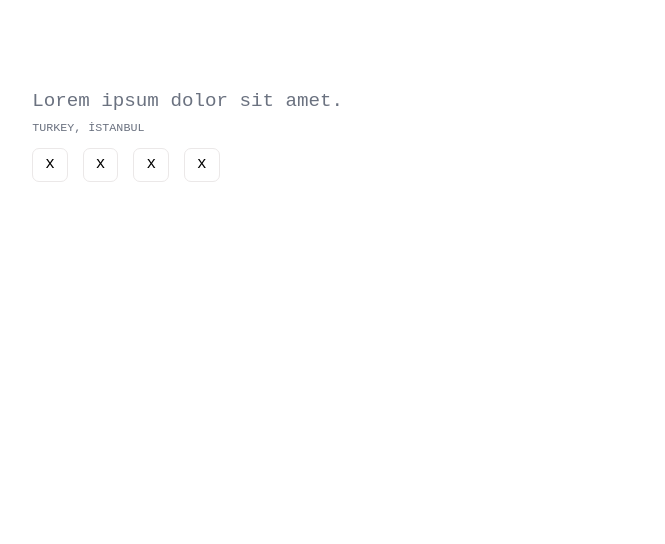
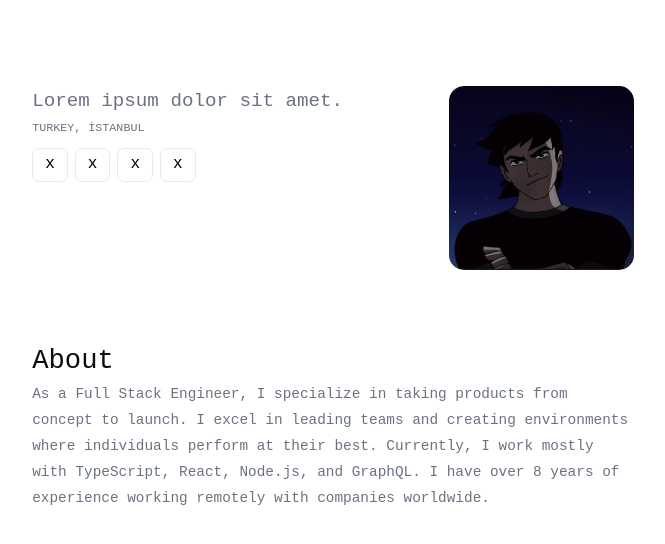
Before and after one commit to burakbehlull/resumer, a React (Vite) app in the folder client/: page /profile/1 in a window 1280 px wide. Shown: the top 544 px of the page, without its empty margins (307-972 px from the left). Built offline with nearby package versions, Linux system fonts and the light colour scheme; no server answers; a web font is replaced by a local one.

Commit message:
feat: Style Head and About components

```diff
--- /dev/null
+++ b/client/src/pages/Profile/About.tsx
@@ -0,0 +1,16 @@
+import React from 'react'
+import { IProps } from '../../types/propsTypes'
+
+const About : React.FC<IProps> = ({data}) =>{
+
+    return (
+        <article className='profileAbout'>
+            <h2>About</h2>
+            <div>
+                <p>As a Full Stack Engineer, I specialize in taking products from concept to launch. I excel in leading teams and creating environments where individuals perform at their best. Currently, I work mostly with TypeScript, React, Node.js, and GraphQL. I have over 8 years of experience working remotely with companies worldwide.</p>
+            </div>
+        </article>
+    )
+}
+
+export default About
--- a/client/src/pages/Profile/Head.tsx
+++ b/client/src/pages/Profile/Head.tsx
@@ -1,12 +1,12 @@
 import React from 'react'
-import {IHeadProps} from '../../types/propsTypes'
-
-const Profile : React.FC<IHeadProps> = ({data}) =>{
+import {IProps} from '../../types/propsTypes'
+import Kevin from './kevin.jpg'
+const Head : React.FC<IProps> = ({data}) =>{
 
     return (
         <article className='profileHead'>
             <div>
-                <h3> {data?.displayName} </h3>
+                <h3> {data?.displayName } </h3>
                 <p>Lorem ipsum dolor sit amet.</p>
                 <pre>TURKEY, İSTANBUL</pre>
                 <ul>
@@ -16,9 +16,11 @@ const Profile : React.FC<IHeadProps> = ({data}) =>{
                     <li>x</li>
                 </ul>
             </div>
-            <div></div>
+            <div>
+                <img src={Kevin} alt="Profile Picture" />
+            </div>
         </article>
     )
 }
 
-export default Profile
+export default Head
--- a/client/src/pages/Profile/Profile.tsx
+++ b/client/src/pages/Profile/Profile.tsx
@@ -1,7 +1,7 @@
 import axios from 'axios'
 import React, { useEffect, useState } from 'react'
 import { useParams } from 'react-router-dom'
-import { Head } from './index'
+import { Head,About } from './index'
 
 const Profile : React.FC = () =>{
     const [data, setData] = useState<any>({})
@@ -24,6 +24,7 @@ const Profile : React.FC = () =>{
         <div id='profileUp'>
             <section id='profile'>
                 <Head data={user} />
+                <About data={user} />
             </section>
         </div>
     )
--- a/client/src/pages/Profile/index.ts
+++ b/client/src/pages/Profile/index.ts
@@ -1,5 +1,7 @@
 import Head from './Head'
+import About from './About'
 
 export {
-    Head
+    Head,
+    About
 }
--- a/client/src/sass/pages/_profileSide.scss
+++ b/client/src/sass/pages/_profileSide.scss
@@ -4,13 +4,18 @@
     justify-content: center;
     align-items: center;
   }
-  .profileHead{
+
+%template {
+    display: flex;
+    width: 100%;
+    height: calc(32vh);
+    padding: 2em;
+}
+.profileHead {
     // background-color: green;
-    width: 100%;
-    height: calc(30vh);
-    padding: 2em;
-    display: flex;
+    @extend %template;
     flex-direction: row;
+    justify-content: space-between;
     div:nth-child(1){
       h3 {
         color: $textColor1;
@@ -27,7 +32,7 @@
       ul {
         padding-top: .5em;
         display: flex;
-        gap: 15px;
+        gap: 7px;
         li {
           padding: 2px 12px;
           background-color: white;
@@ -44,6 +49,28 @@
       }
     }
     div:nth-child(2){
-      background-color: brown;
+      height: max(23vh);
+      padding-left: 2.3em;
+      img {
+        height: 100%;
+        object-fit: contain;
+        border-radius: 15px;
+      }
     }
-  }
+}
+.profileAbout {
+    @extend %template;
+    flex-direction: column;
+
+
+    h2 {
+      font-size: 1.7em;
+      color: $textColor1;
+    }
+    div {
+      p {
+        font-size: .9em;
+        color: $textColor2;
+      }
+    }
+}
--- a/client/src/types/propsTypes.ts
+++ b/client/src/types/propsTypes.ts
@@ -1,9 +1,9 @@
 
-interface IHeadProps {
+interface IProps {
     data:any,
 
 }
 
 export type {
-    IHeadProps
+    IProps
 }
```
Also changed, not shown: client/src/pages/Profile/kevin.jpg (added).
